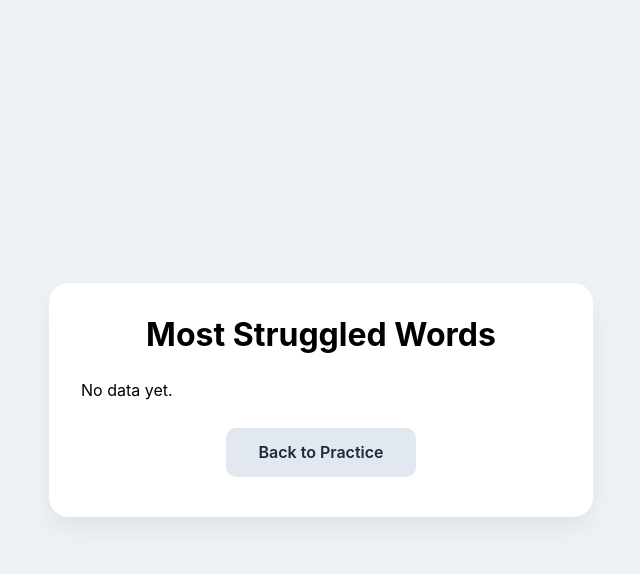
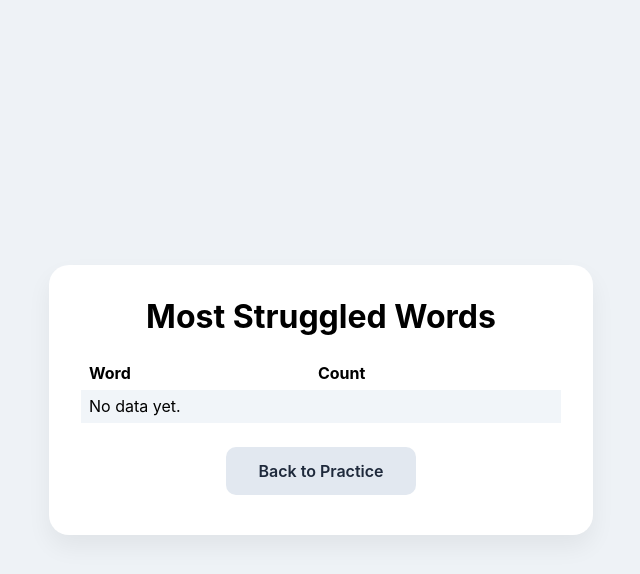
Before and after one commit to bbaransahin/pronuncify, a Flask app: page /profile in a window 1280 px wide. Shown: the top 574 px of the page, without its empty margins (319-959 px from the left). Run offline with Flask 3, Linux system fonts and the light colour scheme.

Commit message:
Style profile stats

```diff
--- a/templates/profile.html
+++ b/templates/profile.html
@@ -26,8 +26,19 @@
     margin-top: 0;
     text-align: center;
   }
-  ul { list-style: none; padding: 0; }
-  li { padding: .25rem 0; }
+  .word-table {
+    width: 100%;
+    border-collapse: collapse;
+    margin-top: 1rem;
+  }
+  .word-table th,
+  .word-table td {
+    text-align: left;
+    padding: .4rem .5rem;
+  }
+  .word-table tbody tr:nth-child(odd) {
+    background: #f1f5f9;
+  }
   .back { margin-top: 1rem; text-align: center; }
 
   /* ----- BUTTONS ----- */
@@ -54,13 +65,26 @@
 <body>
   <div class="card">
     <h1>Most Struggled Words</h1>
-    <ul>
-      {% for word, count in words %}
-      <li>{{ word }} - {{ count }}</li>
-      {% else %}
-      <li>No data yet.</li>
-      {% endfor %}
-    </ul>
+    <table class="word-table">
+      <thead>
+        <tr>
+          <th>Word</th>
+          <th>Count</th>
+        </tr>
+      </thead>
+      <tbody>
+        {% for word, count in words %}
+        <tr>
+          <td>{{ word }}</td>
+          <td>{{ count }}</td>
+        </tr>
+        {% else %}
+        <tr>
+          <td colspan="2">No data yet.</td>
+        </tr>
+        {% endfor %}
+      </tbody>
+    </table>
     <div class="back"><a href="/" class="btn btn-secondary">Back to Practice</a></div>
   </div>
 </body>
```
